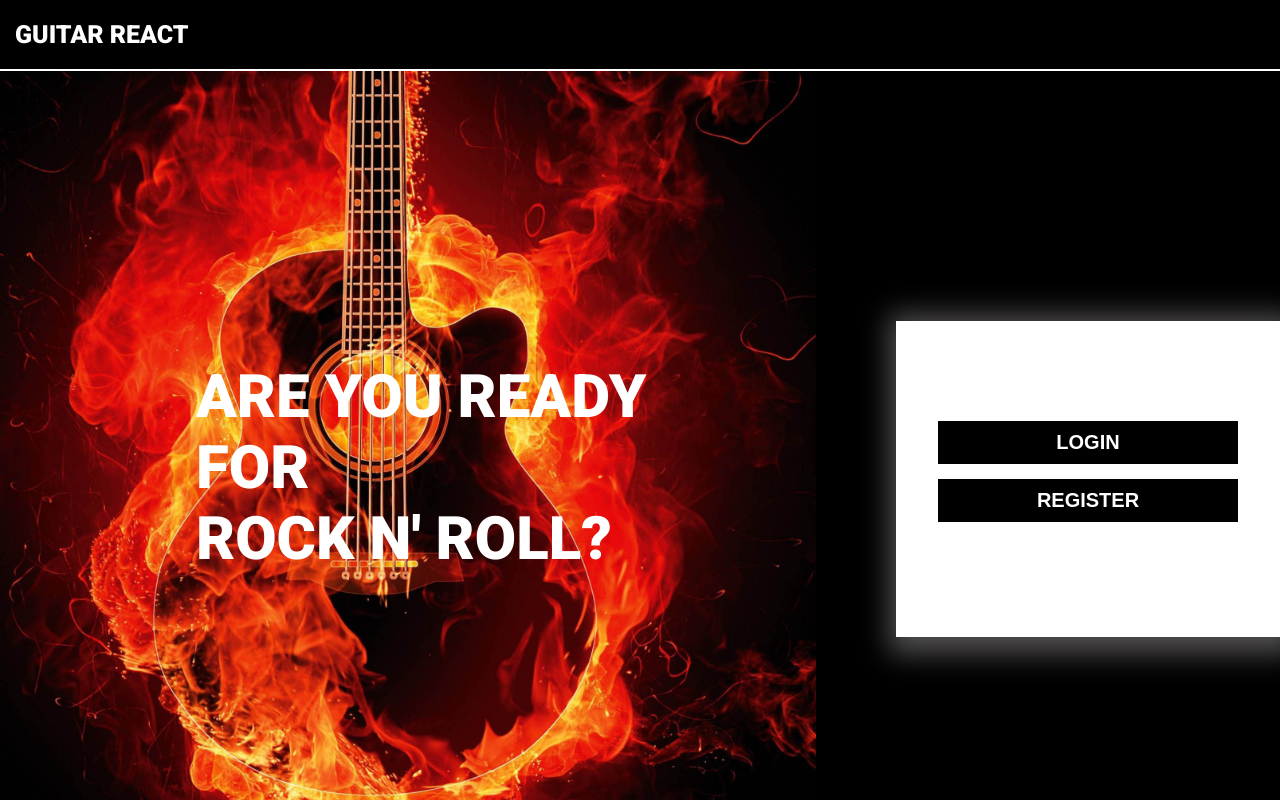
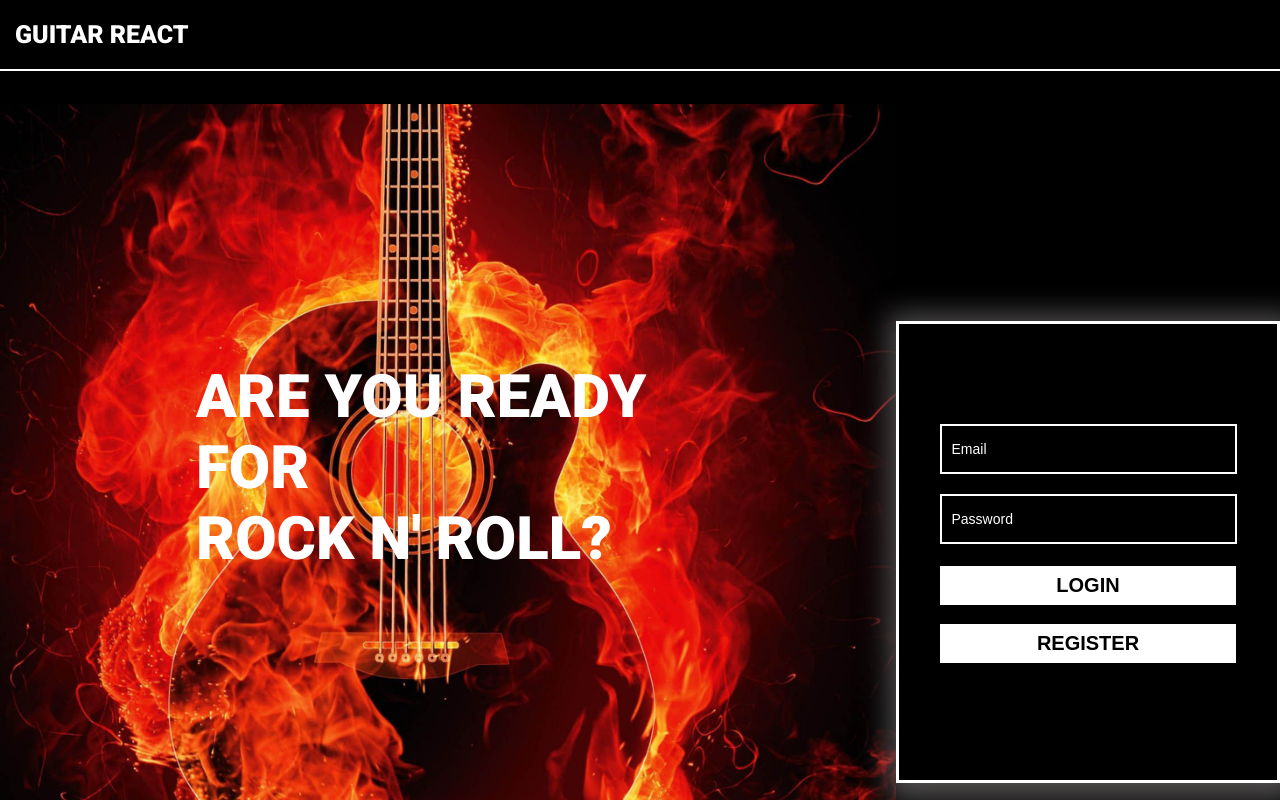
Before and after one commit to T14g/night_coding, a React (Create React App) app in the folder guitar-react/: page / in a window 1280 px wide. Shown: the top 800 px of the page. Built offline with nearby package versions, Linux system fonts and the light colour scheme.

Commit message:
Login form new styles

```diff
--- a/guitar-react/src/components/custom-button/custom-button.component.jsx
+++ b/guitar-react/src/components/custom-button/custom-button.component.jsx
@@ -1,12 +1,19 @@
 import React from 'react';
 import { SolidButton } from './custom-button.styles'
 
-const CustomButton = ({title, type}) => {
+const CustomButton = ({ title, type, color, background }) => {
 
     const renderHelper = () => {
-        switch(type){
+        switch (type) {
             case 'solid':
-                return <SolidButton>{title}</SolidButton>;
+                return (
+                    <SolidButton
+                        color={color}
+                        background={background}
+                    >
+                        {title}
+                    </SolidButton>
+                );
 
             case 'bordered':
 
--- a/guitar-react/src/components/custom-button/custom-button.styles.jsx
+++ b/guitar-react/src/components/custom-button/custom-button.styles.jsx
@@ -11,7 +11,7 @@ export const SolidButton = styled.button`
     padding: 8px 15px;
     font-size: 20px;
     text-transform: uppercase;
-    font-weight: 600;
+    font-weight: 800;
 
     &:hover{
         cursor: pointer;
--- a/guitar-react/src/components/login-form/login-form.component.jsx
+++ b/guitar-react/src/components/login-form/login-form.component.jsx
@@ -7,8 +7,10 @@ const LoginForm = () => {
 
     return (
         <Form>
-            <CustomButton title="Login" type="solid"/>
-            <CustomButton title="Register" type="solid"/>
+            <Input placeholder="Email" type="email" />
+            <Input placeholder="Password" type="password" />
+            <CustomButton title="Login" type="solid" color="#000" background="#fff" />
+            <CustomButton title="Register" type="solid" color="#000" background="#fff" />
         </Form>
     );
 }
--- a/guitar-react/src/components/login-form/login-form.styles.jsx
+++ b/guitar-react/src/components/login-form/login-form.styles.jsx
@@ -3,9 +3,10 @@ import styled from 'styled-components'
 export const Form = styled.form`
     box-shadow: 5px 5px 26px 12px rgba(108,105,105,0.75);
     padding: 100px 20px;
-    max-width: 350px;
+    max-width: 400px;
     margin: 250px  auto;
-    background: #fff;
+    background: none;
+    border: 3px #fff solid;
 `
 
 export const H2 = styled.h2`
@@ -17,17 +18,21 @@ export const H2 = styled.h2`
 export const Input = styled.input`
     display: block;
     background: none;
-    border: 1px #000 solid;
+    border: 2px #fff solid;
     color: #000;
-    margin-bottom: 10px;
     width: 100%;
-    max-width: 200px;
-    margin: 0 auto 10px;
-    padding: 10px 8px;
+    max-width: 273px;
+    margin: 0 auto 20px;
+    padding: 15px 10px;
+    font-size:14px;
+
+    &:last-child{
+        margin-bottom: 0;
+    }
 
     &::placeholder{
-        color: #000;
-
+        color: #fff;
+        font-size: 14px;
     }
 `
 
```
